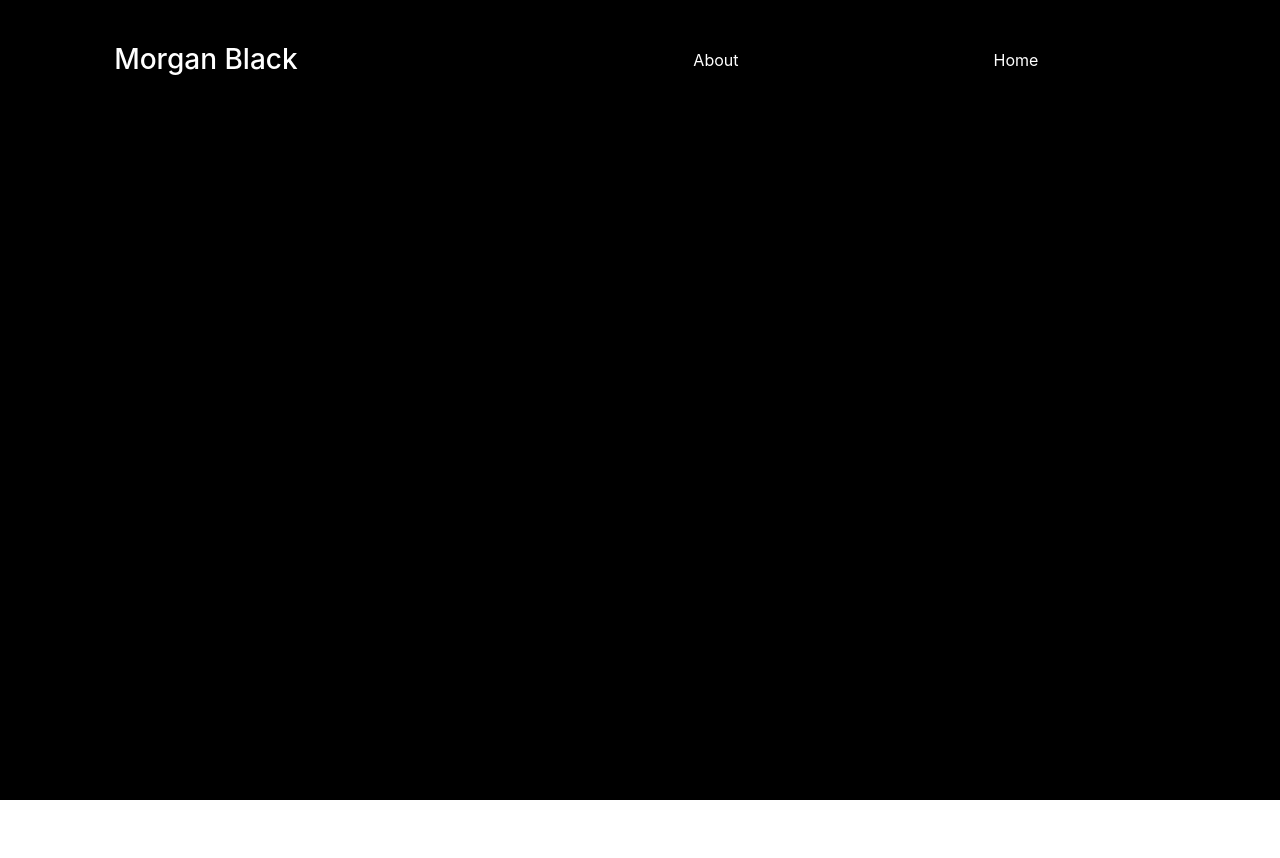
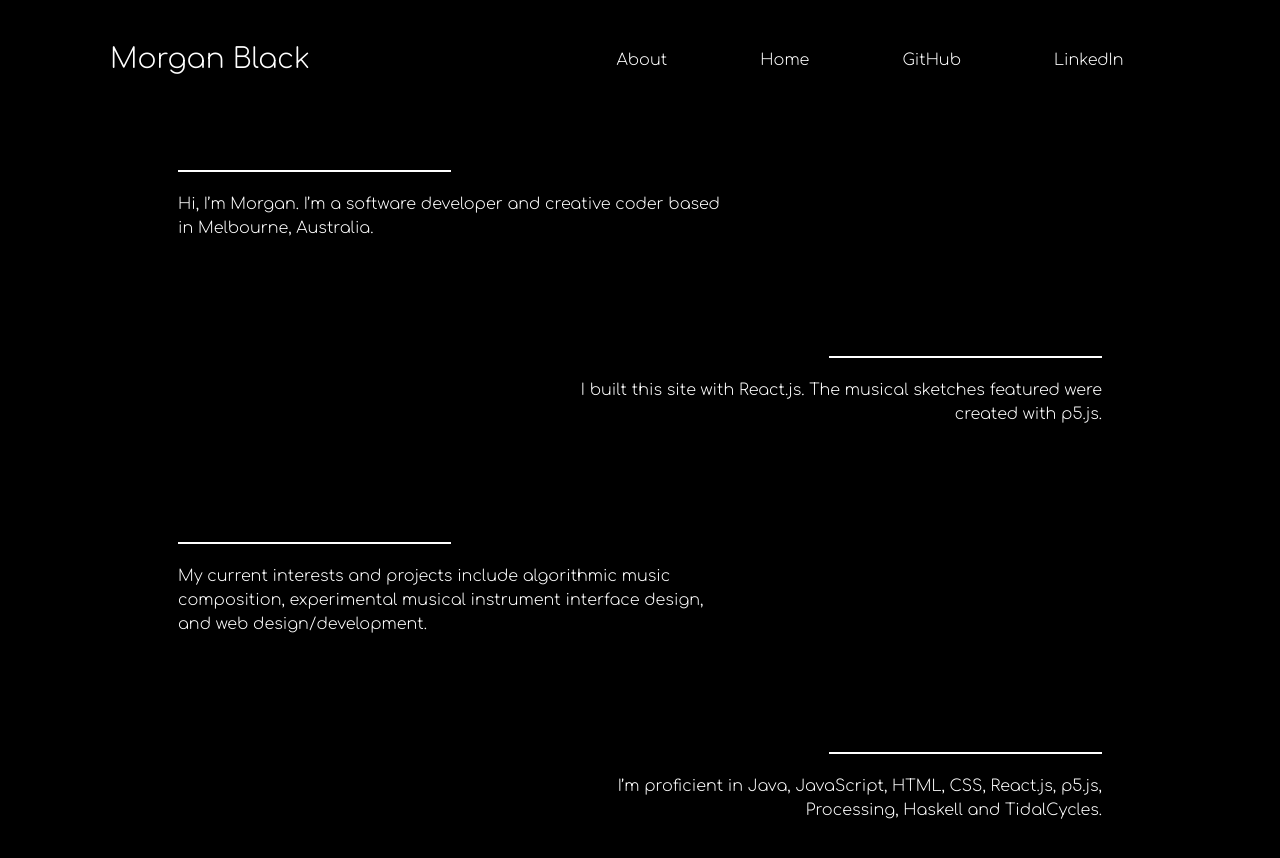
Before and after one commit to m-m-black/portfolio, a React (Create React App) app: page /about in a window 1280 px wide. Shown: the top 858 px of the page. Before the commit the page ends 800 px from the top, so only its background shows below. Built offline with nearby package versions, Linux system fonts and the light colour scheme.

Commit message:
Added About page content

```diff
--- a/src/About.js
+++ b/src/About.js
@@ -1,9 +1,26 @@
 import React from 'react';
+import AboutFragment from './AboutFragment';
 
 class About extends React.Component {
 	render() {
 		return (
 			<div className="content">
+				<AboutFragment
+					text="Hi, I’m Morgan. I’m a software developer and creative coder based in Melbourne, Australia."
+					alignment="left"
+				/>
+				<AboutFragment
+					text="I built this site with React.js. The musical sketches featured were created with p5.js."
+					alignment="right"
+				/>
+				<AboutFragment
+					text="My current interests and projects include algorithmic music composition, experimental musical instrument interface design, and web design/development."
+					alignment="left"
+				/>
+				<AboutFragment
+					text="I’m proficient in Java, JavaScript, HTML, CSS, React.js, p5.js, Processing, Haskell and TidalCycles."
+					alignment="right"
+				/>
 			</div>
 		);
 	}
--- /dev/null
+++ b/src/AboutFragment.js
@@ -0,0 +1,27 @@
+import React from 'react';
+
+const AboutFragment = ({text, alignment}) => {
+	if (alignment === "left") {
+		return (
+			<div className="about-fragment">
+				<div className="about-left">
+					<p>
+						{text}
+					</p>
+				</div>
+			</div>
+		);
+	} else if (alignment === "right") {
+		return (
+			<div className="about-fragment">
+				<div className="about-right">
+					<p>
+						{text}
+					</p>
+				</div>
+			</div>
+		);
+	}
+}
+
+export default AboutFragment;
--- a/src/Nav.js
+++ b/src/Nav.js
@@ -17,6 +17,20 @@ class Nav extends React.Component {
 					<Link to="/">
 						<li>Home</li>
 					</Link>
+					<a
+						href="https://github.com/m-m-black"
+						target="_black"
+						rel="noreferrer"
+					>
+						<li>GitHub</li>
+					</a>
+					<a
+						href="https://www.linkedin.com/in/morgan-black-132b145a/"
+						target="_black"
+						rel="noreferrer"
+					>
+						<li>LinkedIn</li>
+					</a>
 				</ul>
 			</nav>
 		);
--- a/src/custom.css
+++ b/src/custom.css
@@ -1,3 +1,9 @@
+@import url('https://fonts.googleapis.com/css2?family=Comfortaa:wght@300&family=Work+Sans:wght@100&display=swap');
+
+body {
+  font-family: "Comfortaa", sans-serif;
+}
+
 #root {
 	display: flex;
 	flex-flow: column;
@@ -83,3 +89,44 @@ img {
 	border-style: solid;
 	box-shadow: 5px 5px;
 }
+
+.about-fragment {
+	width: 80%;
+	margin: auto;
+	padding: 40px;
+	color: white;
+}
+
+.about-left {
+	padding: 10px;
+	text-align: left;
+	width: 60%;
+	margin-right: auto;
+	/*border-style: solid none none solid;*/
+}
+
+.about-right {
+	padding: 10px;
+	text-align: right;
+	width: 60%;
+	margin-left: auto;
+	/*border-style: solid solid none none;*/
+}
+
+.about-left:before {
+	content: "";
+	display: block;
+	padding: 10px;
+	width: 50%;
+	margin-right: auto;
+	border-top: 2px solid white;
+}
+
+.about-right:before {
+	content: "";
+	display: block;
+	padding: 10px;
+	width: 50%;
+	margin-left: auto;
+	border-top: 2px solid white;
+}
```
